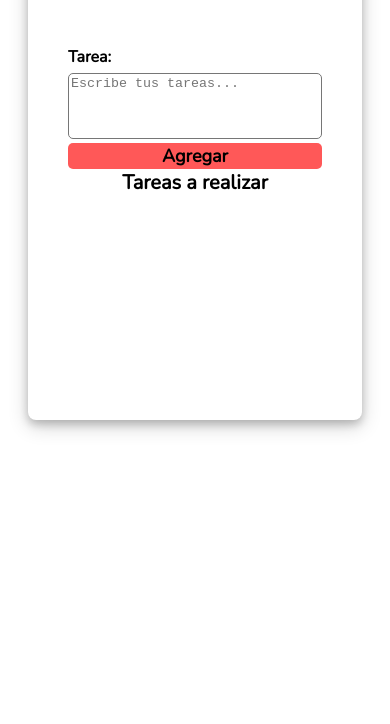
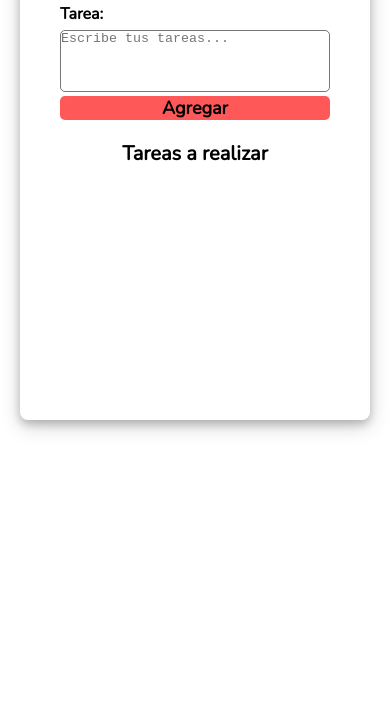
Before and after one commit to pabloolmedo/TodoApp-VanillaJs, a plain HTML site: page index.html in a window 390 px wide. Shown: the part 120-844 px from the top of the page. Drawn offline with nearby package versions, Linux system fonts and the light colour scheme.

Commit message:
add querys

```diff
--- a/css/style.css
+++ b/css/style.css
@@ -1,5 +1,7 @@
 * {
     box-sizing: border-box;
+    padding: 0;
+    margin: 0;
 }
 
 body {
@@ -10,6 +12,7 @@ body {
 
 .frame {
     min-height: 500px;
+    /* height: 100vh; */
     border-radius: 8px;
     margin-top: 40px;
     margin-left: 20px;
@@ -124,6 +127,13 @@ h3 {
     .contenedor-row {
         flex-direction: column;
     }
+    form{
+        margin-bottom: 20px;
+    }
 }
 
-@media all and (max-width: 470px) {}
+@media all and (max-width: 470px) {
+    form{
+        margin-bottom: 20px;
+    }
+}
```
